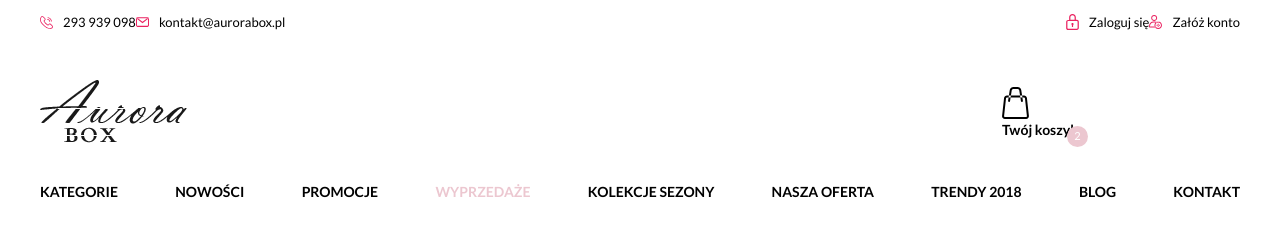
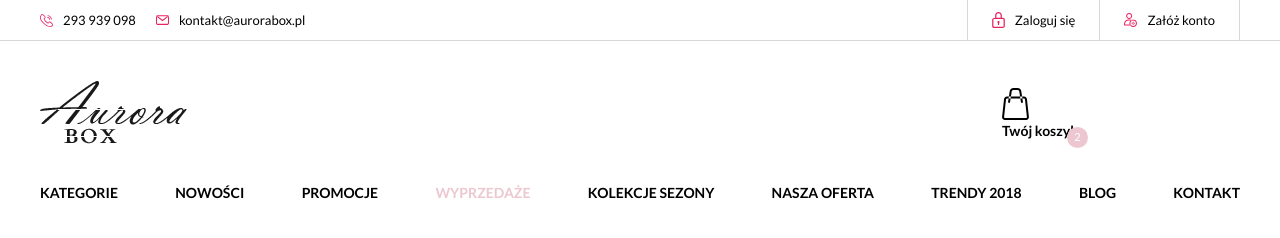
Before and after one commit to maciejziemichod/aurora, a website built with Parcel: page src/index.html in a window 1280 px wide. Built offline with nearby package versions, Linux system fonts and the light colour scheme.

Commit message:
feat: desktop header top

```diff
--- a/src/css/header-basket.css
+++ b/src/css/header-basket.css
@@ -35,7 +35,7 @@
     .header__basket {
         grid-column-start: 4;
         grid-column-end: 5;
-        grid-row-start: 2;
-        grid-row-end: 3;
+        grid-row-start: 3;
+        grid-row-end: 4;
     }
 }
--- a/src/css/header-nav.css
+++ b/src/css/header-nav.css
@@ -8,8 +8,8 @@
 @media (min-width: 1024px) {
     .header__nav {
         width: 100%;
-        grid-row-start: 3;
-        grid-row-end: 4;
+        grid-row-start: 4;
+        grid-row-end: 5;
         grid-column-start: 2;
         grid-column-end: 5;
         border-bottom: none;
--- a/src/css/header-top.css
+++ b/src/css/header-top.css
@@ -20,15 +20,40 @@
         display: flex;
         flex-direction: row-reverse;
         justify-content: space-between;
+        align-items: center;
         width: 100%;
         grid-column-start: 2;
         grid-column-end: 5;
         grid-row-start: 1;
         grid-row-end: 2;
+        padding-top: 0;
+        height: 100%;
     }
+
+    .header__top-item {
+        margin-bottom: 0;
+    }
+
     .header__account,
     .header__contact {
         display: flex;
         width: max-content;
     }
+    .header__account {
+        height: 100%;
+    }
+
+    .header__phone {
+        margin-right: 2rem;
+    }
+
+    .header__account-login,
+    .header__account-create {
+        height: 100%;
+        padding: 0 2.4rem;
+        border-left: 1px solid var(--border-color);
+    }
+    .header__account-create {
+        border-right: 1px solid var(--border-color);
+    }
 }
--- a/src/css/index.css
+++ b/src/css/index.css
@@ -37,6 +37,16 @@ body {
     height: 2.1rem;
 }
 
+.header__border--bottom {
+    width: 100%;
+    height: 1px;
+    background-color: var(--border-color);
+    grid-row-start: 2;
+    grid-row-end: 3;
+    grid-column-start: 1;
+    grid-column-end: 6;
+}
+
 @media (min-width: 540px) {
     .header {
         grid-template-columns: 5rem 5rem 1fr 1fr 1fr 5rem 5rem;
@@ -49,7 +59,7 @@ body {
         grid-template-columns:
             max(calc((100% - 124rem) / 2), 4rem) repeat(3, 1fr)
             max(calc((100% - 124rem) / 2), 4rem);
-        grid-template-rows: 4rem 14.5rem 1.5rem;
+        grid-template-rows: 4rem 1px 14.5rem 1.5rem;
         padding: 0;
         border-bottom: none;
     }
--- a/src/css/logo.css
+++ b/src/css/logo.css
@@ -8,8 +8,8 @@
     .logo {
         grid-column-start: 2;
         grid-column-end: 3;
-        grid-row-start: 2;
-        grid-row-end: 3;
+        grid-row-start: 3;
+        grid-row-end: 4;
         justify-self: left;
         align-self: center;
         height: unset;
--- a/src/index.html
+++ b/src/index.html
@@ -70,6 +70,8 @@
                     </a>
                 </div>
             </div>
+
+            <div class="header__border--bottom show-on-large"></div>
 
             <div class="header__menu hide-on-large">
                 <button class="header__button header__menu-button--show">
```
